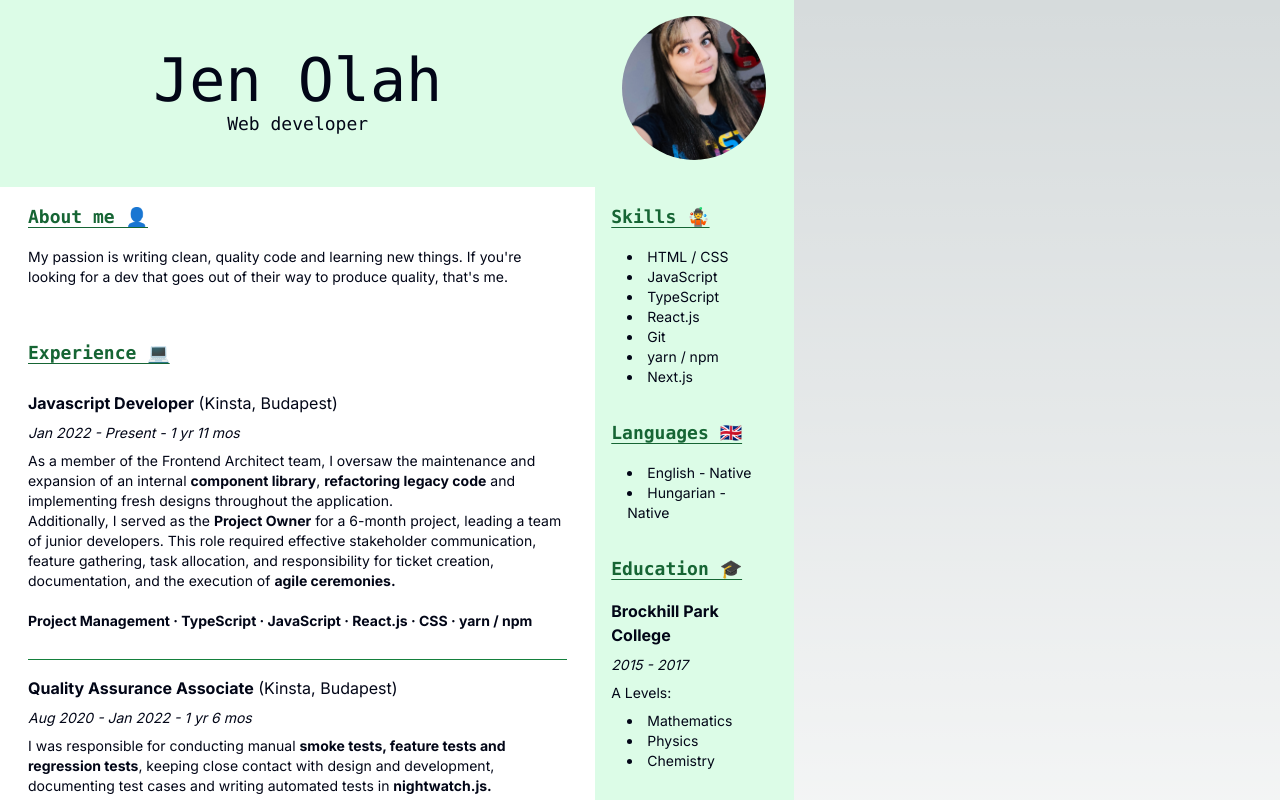
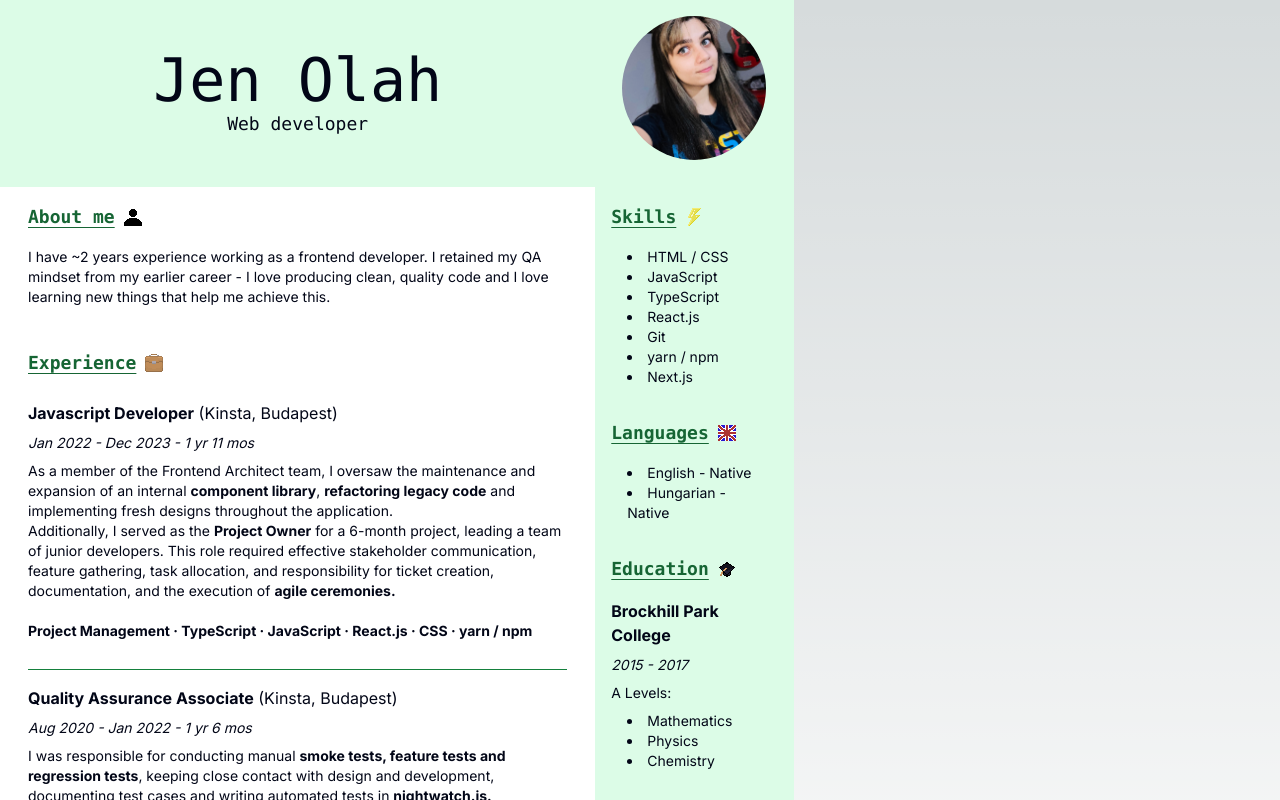
Before and after one commit to jenolah/portfolio, a Next.js app: page /about in a window 1280 px wide. Shown: the top 800 px of the page. Built offline with nearby package versions, Linux system fonts and the light colour scheme.

Commit message:
add icons to headers

```diff
--- a/src/app/about/components/Card.tsx
+++ b/src/app/about/components/Card.tsx
@@ -2,17 +2,26 @@ import type { ReactElement } from "react";
 
 type Props = {
   header: string;
+  headerIconPath?: string;
   title?: string;
   date?: string;
   description?: string;
   list?: string[];
 };
 
-export const Card = ({ header, title, date, description, list }: Props) => {
+export const Card = ({
+  header,
+  headerIconPath,
+  title,
+  date,
+  description,
+  list,
+}: Props) => {
   return (
     <div className="flex flex-col gap-2">
       <h2 className="title">
         <b>{header}</b>
+        {headerIconPath && <img src={headerIconPath} />}
       </h2>
       {title && (
         <h3>
--- a/src/app/about/components/ExperienceCard.tsx
+++ b/src/app/about/components/ExperienceCard.tsx
@@ -31,7 +31,8 @@ export const ExperienceCard = ({ experiences }: Props) => {
   return (
     <div className="divide-y divide-y-reverse divide-green-700">
       <h2 className="title">
-        <b>Experience &#128187;</b>
+        <b>Experience</b>
+        <img src="/briefcase.svg" />
       </h2>
       {allExperiences}
     </div>
--- a/src/app/about/page.tsx
+++ b/src/app/about/page.tsx
@@ -7,7 +7,7 @@ const experiences: Experience[] = [
   {
     title: "Javascript Developer",
     company: "Kinsta, Budapest",
-    date: "Jan 2022 - Present - 1 yr 11 mos",
+    date: "Jan 2022 - Dec 2023 - 1 yr 11 mos",
     description: [
       <p>
         As a member of the Frontend Architect team, I oversaw the maintenance
@@ -81,14 +81,16 @@ export default function Page() {
         <PictureFrame />
         <div className="grid col-span-3 row-span-5 bg-white px-7 py-2 ">
           <Card
-            header="About me &#128100;"
-            description="My passion is writing clean, quality code and learning new things. If you're looking for a dev that goes out of their way to produce quality, that's me."
+            header="About me"
+            headerIconPath="/person.svg"
+            description="I have ~2 years experience working as a frontend developer. I retained my QA mindset from my earlier career - I love producing clean, quality code and I love learning new things that help me achieve this."
           />
           <ExperienceCard experiences={experiences} />
         </div>
         <div className="flex flex-col gap-6 px-4 py-2 bg-green-100 row-span-5">
           <Card
-            header="Skills &#129337;"
+            header="Skills"
+            headerIconPath="/lightning.svg"
             list={[
               "HTML / CSS",
               "JavaScript",
@@ -100,18 +102,21 @@ export default function Page() {
             ]}
           />
           <Card
-            header="Languages &#127468;&#127463;"
+            header="Languages"
+            headerIconPath="/flag.svg"
             list={["English - Native", "Hungarian - Native"]}
           />
           <Card
-            header="Education &#127891;"
+            header="Education"
+            headerIconPath="/gradcap.svg"
             title="Brockhill Park College"
             date="2015 - 2017"
             description="A Levels:"
             list={["Mathematics", "Physics", "Chemistry"]}
           />
           <Card
-            header="Hobbies &#127918;"
+            header="Hobbies"
+            headerIconPath="/controller.svg"
             list={["Guitar", "Video games", "Game development"]}
           />
         </div>
--- a/src/app/globals.css
+++ b/src/app/globals.css
@@ -38,7 +38,7 @@ p {
 
 @layer components {
   .title {
-    @apply my-2 text-green-800 underline underline-offset-4 font-mono;
+    @apply my-2 text-green-800 underline underline-offset-4 font-mono flex items-center gap-2;
   }
 }
 
```
